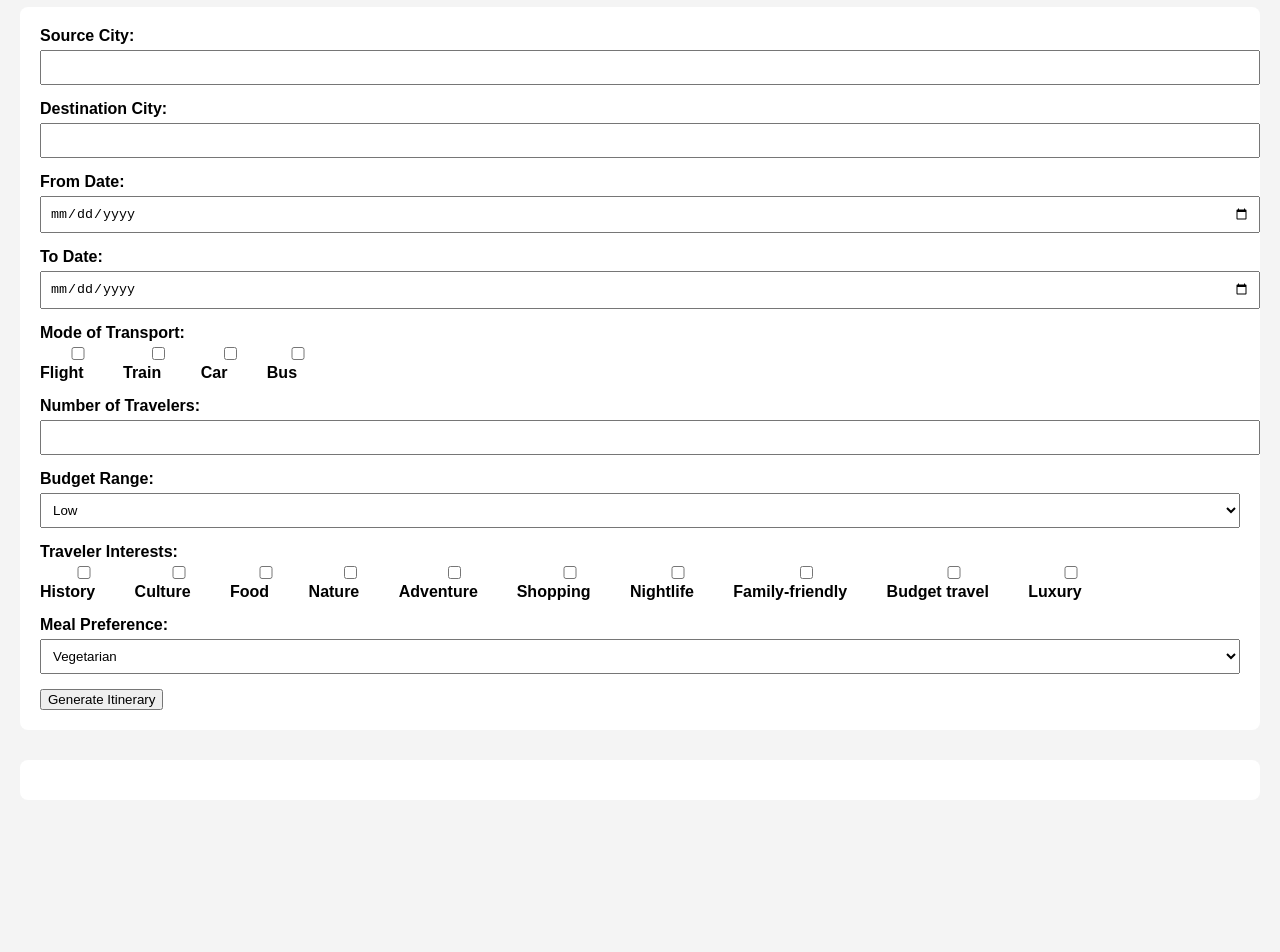
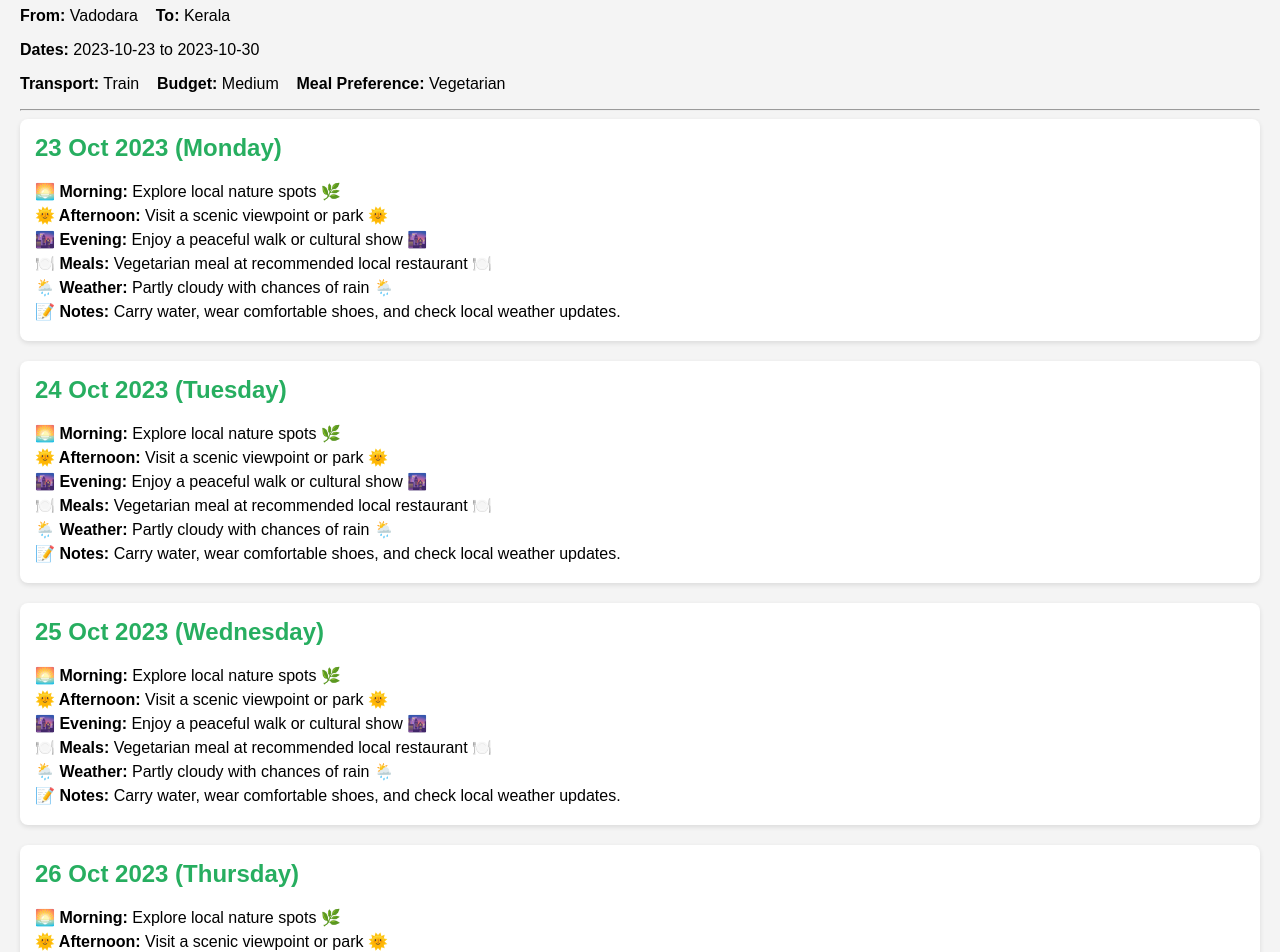
Before and after one commit to BinaSudeep/AI-Travel-Planner, a plain HTML site: page index.html in a window 1280 px wide. Shown: the part 73-1025 px from the top of the page. Before the commit the page ends 893 px from the top, so only its background shows below. Drawn offline with Linux system fonts and the light colour scheme.

Commit message:
Add files via upload

```diff
--- a/index.html
+++ b/index.html
@@ -1,146 +1,102 @@
 
 <!DOCTYPE html>
-<html lang="en">
+<html>
 <head>
-    <meta charset="UTF-8">
-    <title>Travel Planner Assistant</title>
+    <title>Travel Itinerary</title>
     <style>
-        body {
-            font-family: Arial, sans-serif;
-            margin: 20px;
-            background-color: #f4f4f4;
-        }
-        h1 {
-            color: #2c3e50;
-        }
-        form {
-            background-color: #ffffff;
-            padding: 20px;
-            border-radius: 8px;
-        }
-        .form-group {
-            margin-bottom: 15px;
-        }
-        label {
-            font-weight: bold;
-        }
-        input, select {
-            width: 100%;
-            padding: 8px;
-            margin-top: 5px;
-        }
-        .checkbox-group {
-            display: flex;
-            flex-wrap: wrap;
-        }
-        .checkbox-group label {
-            margin-right: 15px;
-        }
-        #itinerary-output {
-            margin-top: 30px;
-            background-color: #ffffff;
-            padding: 20px;
-            border-radius: 8px;
-        }
+        body { font-family: Arial, sans-serif; margin: 20px; background-color: #f4f4f4; }
+        h1 { color: #2c3e50; }
+        .day-card { background-color: #fff; padding: 15px; margin-bottom: 20px; border-radius: 8px; box-shadow: 0 2px 5px rgba(0,0,0,0.1); }
+        .day-card h2 { margin-top: 0; color: #27ae60; }
+        .section { margin: 5px 0; }
     </style>
 </head>
 <body>
-    <h1>Travel Planner Assistant</h1>
-    <form id="travel-form">
-        <div class="form-group">
-            <label for="source">Source City:</label>
-            <input type="text" id="source" required>
+    <h1>Kerala Nature-Focused Itinerary</h1>
+    <p><strong>From:</strong> Vadodara &nbsp;&nbsp; <strong>To:</strong> Kerala</p>
+    <p><strong>Dates:</strong> 2023-10-23 to 2023-10-30</p>
+    <p><strong>Transport:</strong> Train &nbsp;&nbsp; <strong>Budget:</strong> Medium &nbsp;&nbsp; <strong>Meal Preference:</strong> Vegetarian</p>
+    <hr>
+
+    <div class="day-card">
+        <h2>23 Oct 2023 (Monday)</h2>
+        <div class="section"><strong>🌅 Morning:</strong> Explore local nature spots 🌿</div>
+        <div class="section"><strong>🌞 Afternoon:</strong> Visit a scenic viewpoint or park 🌞</div>
+        <div class="section"><strong>🌆 Evening:</strong> Enjoy a peaceful walk or cultural show 🌆</div>
+        <div class="section"><strong>🍽️ Meals:</strong> Vegetarian meal at recommended local restaurant 🍽️</div>
+        <div class="section"><strong>🌦️ Weather:</strong> Partly cloudy with chances of rain 🌦️</div>
+        <div class="section"><strong>📝 Notes:</strong> Carry water, wear comfortable shoes, and check local weather updates.</div>
     </div>
-        <div class="form-group">
-            <label for="destination">Destination City:</label>
-            <input type="text" id="destination" required>
+
+    <div class="day-card">
+        <h2>24 Oct 2023 (Tuesday)</h2>
+        <div class="section"><strong>🌅 Morning:</strong> Explore local nature spots 🌿</div>
+        <div class="section"><strong>🌞 Afternoon:</strong> Visit a scenic viewpoint or park 🌞</div>
+        <div class="section"><strong>🌆 Evening:</strong> Enjoy a peaceful walk or cultural show 🌆</div>
+        <div class="section"><strong>🍽️ Meals:</strong> Vegetarian meal at recommended local restaurant 🍽️</div>
+        <div class="section"><strong>🌦️ Weather:</strong> Partly cloudy with chances of rain 🌦️</div>
+        <div class="section"><strong>📝 Notes:</strong> Carry water, wear comfortable shoes, and check local weather updates.</div>
     </div>
-        <div class="form-group">
-            <label for="from-date">From Date:</label>
-            <input type="date" id="from-date" required>
+
+    <div class="day-card">
+        <h2>25 Oct 2023 (Wednesday)</h2>
+        <div class="section"><strong>🌅 Morning:</strong> Explore local nature spots 🌿</div>
+        <div class="section"><strong>🌞 Afternoon:</strong> Visit a scenic viewpoint or park 🌞</div>
+        <div class="section"><strong>🌆 Evening:</strong> Enjoy a peaceful walk or cultural show 🌆</div>
+        <div class="section"><strong>🍽️ Meals:</strong> Vegetarian meal at recommended local restaurant 🍽️</div>
+        <div class="section"><strong>🌦️ Weather:</strong> Partly cloudy with chances of rain 🌦️</div>
+        <div class="section"><strong>📝 Notes:</strong> Carry water, wear comfortable shoes, and check local weather updates.</div>
     </div>
-        <div class="form-group">
-            <label for="to-date">To Date:</label>
-            <input type="date" id="to-date" required>
+
+    <div class="day-card">
+        <h2>26 Oct 2023 (Thursday)</h2>
+        <div class="section"><strong>🌅 Morning:</strong> Explore local nature spots 🌿</div>
+        <div class="section"><strong>🌞 Afternoon:</strong> Visit a scenic viewpoint or park 🌞</div>
+        <div class="section"><strong>🌆 Evening:</strong> Enjoy a peaceful walk or cultural show 🌆</div>
+        <div class="section"><strong>🍽️ Meals:</strong> Vegetarian meal at recommended local restaurant 🍽️</div>
+        <div class="section"><strong>🌦️ Weather:</strong> Partly cloudy with chances of rain 🌦️</div>
+        <div class="section"><strong>📝 Notes:</strong> Carry water, wear comfortable shoes, and check local weather updates.</div>
     </div>
-        <div class="form-group">
-            <label>Mode of Transport:</label>
-            <div class="checkbox-group">
-                <label><input type="checkbox" name="transport" value="Flight"> Flight</label>
-                <label><input type="checkbox" name="transport" value="Train"> Train</label>
-                <label><input type="checkbox" name="transport" value="Car"> Car</label>
-                <label><input type="checkbox" name="transport" value="Bus"> Bus</label>
+
+    <div class="day-card">
+        <h2>27 Oct 2023 (Friday)</h2>
+        <div class="section"><strong>🌅 Morning:</strong> Explore local nature spots 🌿</div>
+        <div class="section"><strong>🌞 Afternoon:</strong> Visit a scenic viewpoint or park 🌞</div>
+        <div class="section"><strong>🌆 Evening:</strong> Enjoy a peaceful walk or cultural show 🌆</div>
+        <div class="section"><strong>🍽️ Meals:</strong> Vegetarian meal at recommended local restaurant 🍽️</div>
+        <div class="section"><strong>🌦️ Weather:</strong> Partly cloudy with chances of rain 🌦️</div>
+        <div class="section"><strong>📝 Notes:</strong> Carry water, wear comfortable shoes, and check local weather updates.</div>
     </div>
+
+    <div class="day-card">
+        <h2>28 Oct 2023 (Saturday)</h2>
+        <div class="section"><strong>🌅 Morning:</strong> Explore local nature spots 🌿</div>
+        <div class="section"><strong>🌞 Afternoon:</strong> Visit a scenic viewpoint or park 🌞</div>
+        <div class="section"><strong>🌆 Evening:</strong> Enjoy a peaceful walk or cultural show 🌆</div>
+        <div class="section"><strong>🍽️ Meals:</strong> Vegetarian meal at recommended local restaurant 🍽️</div>
+        <div class="section"><strong>🌦️ Weather:</strong> Partly cloudy with chances of rain 🌦️</div>
+        <div class="section"><strong>📝 Notes:</strong> Carry water, wear comfortable shoes, and check local weather updates.</div>
     </div>
-        <div class="form-group">
-            <label for="travelers">Number of Travelers:</label>
-            <input type="number" id="travelers" required>
+
+    <div class="day-card">
+        <h2>29 Oct 2023 (Sunday)</h2>
+        <div class="section"><strong>🌅 Morning:</strong> Explore local nature spots 🌿</div>
+        <div class="section"><strong>🌞 Afternoon:</strong> Visit a scenic viewpoint or park 🌞</div>
+        <div class="section"><strong>🌆 Evening:</strong> Enjoy a peaceful walk or cultural show 🌆</div>
+        <div class="section"><strong>🍽️ Meals:</strong> Vegetarian meal at recommended local restaurant 🍽️</div>
+        <div class="section"><strong>🌦️ Weather:</strong> Partly cloudy with chances of rain 🌦️</div>
+        <div class="section"><strong>📝 Notes:</strong> Carry water, wear comfortable shoes, and check local weather updates.</div>
     </div>
-        <div class="form-group">
-            <label for="budget">Budget Range:</label>
-            <select id="budget">
-                <option value="Low">Low</option>
-                <option value="Medium">Medium</option>
-                <option value="High">High</option>
-            </select>
+
+    <div class="day-card">
+        <h2>30 Oct 2023 (Monday)</h2>
+        <div class="section"><strong>🌅 Morning:</strong> Explore local nature spots 🌿</div>
+        <div class="section"><strong>🌞 Afternoon:</strong> Visit a scenic viewpoint or park 🌞</div>
+        <div class="section"><strong>🌆 Evening:</strong> Enjoy a peaceful walk or cultural show 🌆</div>
+        <div class="section"><strong>🍽️ Meals:</strong> Vegetarian meal at recommended local restaurant 🍽️</div>
+        <div class="section"><strong>🌦️ Weather:</strong> Partly cloudy with chances of rain 🌦️</div>
+        <div class="section"><strong>📝 Notes:</strong> Carry water, wear comfortable shoes, and check local weather updates.</div>
     </div>
-        <div class="form-group">
-            <label>Traveler Interests:</label>
-            <div class="checkbox-group">
-                <label><input type="checkbox" name="interests" value="History"> History</label>
-                <label><input type="checkbox" name="interests" value="Culture"> Culture</label>
-                <label><input type="checkbox" name="interests" value="Food"> Food</label>
-                <label><input type="checkbox" name="interests" value="Nature"> Nature</label>
-                <label><input type="checkbox" name="interests" value="Adventure"> Adventure</label>
-                <label><input type="checkbox" name="interests" value="Shopping"> Shopping</label>
-                <label><input type="checkbox" name="interests" value="Nightlife"> Nightlife</label>
-                <label><input type="checkbox" name="interests" value="Family-friendly"> Family-friendly</label>
-                <label><input type="checkbox" name="interests" value="Budget travel"> Budget travel</label>
-                <label><input type="checkbox" name="interests" value="Luxury"> Luxury</label>
-            </div>
-        </div>
-        <div class="form-group">
-            <label for="meal-pref">Meal Preference:</label>
-            <select id="meal-pref">
-                <option value="Vegetarian">Vegetarian</option>
-                <option value="Non-Vegetarian">Non-Vegetarian</option>
-                <option value="Mixed">Mixed</option>
-                <option value="Other">Other</option>
-            </select>
-        </div>
-        <button type="submit">Generate Itinerary</button>
-    </form>
 
-    <div id="itinerary-output"></div>
-
-    <script>
-        document.getElementById("travel-form").addEventListener("submit", function(event) {
-            event.preventDefault();
-            const source = document.getElementById("source").value;
-            const destination = document.getElementById("destination").value;
-            const fromDate = document.getElementById("from-date").value;
-            const toDate = document.getElementById("to-date").value;
-            const transport = Array.from(document.querySelectorAll("input[name='transport']:checked")).map(el => el.value).join(", ");
-            const travelers = document.getElementById("travelers").value;
-            const budget = document.getElementById("budget").value;
-            const interests = Array.from(document.querySelectorAll("input[name='interests']:checked")).map(el => el.value).join(", ");
-            const mealPref = document.getElementById("meal-pref").value;
-
-            const itinerary = `
-                <h2>Sample Itinerary</h2>
-                <p><strong>From:</strong> ${source}</p>
-                <p><strong>To:</strong> ${destination}</p>
-                <p><strong>Dates:</strong> ${fromDate} to ${toDate}</p>
-                <p><strong>Transport:</strong> ${transport}</p>
-                <p><strong>Travelers:</strong> ${travelers}</p>
-                <p><strong>Budget:</strong> ${budget}</p>
-                <p><strong>Interests:</strong> ${interests}</p>
-                <p><strong>Meal Preference:</strong> ${mealPref}</p>
-                <p><strong>Weather Forecast:</strong> Sample weather data will appear here.</p>
-                <p><strong>Meal Stops:</strong> Sample vegetarian restaurants in ${destination}.</p>
-            `;
-            document.getElementById("itinerary-output").innerHTML = itinerary;
-        });
-    </script>
 </body>
 </html>
```
Lines whose indentation alone changed are shown as unchanged.
